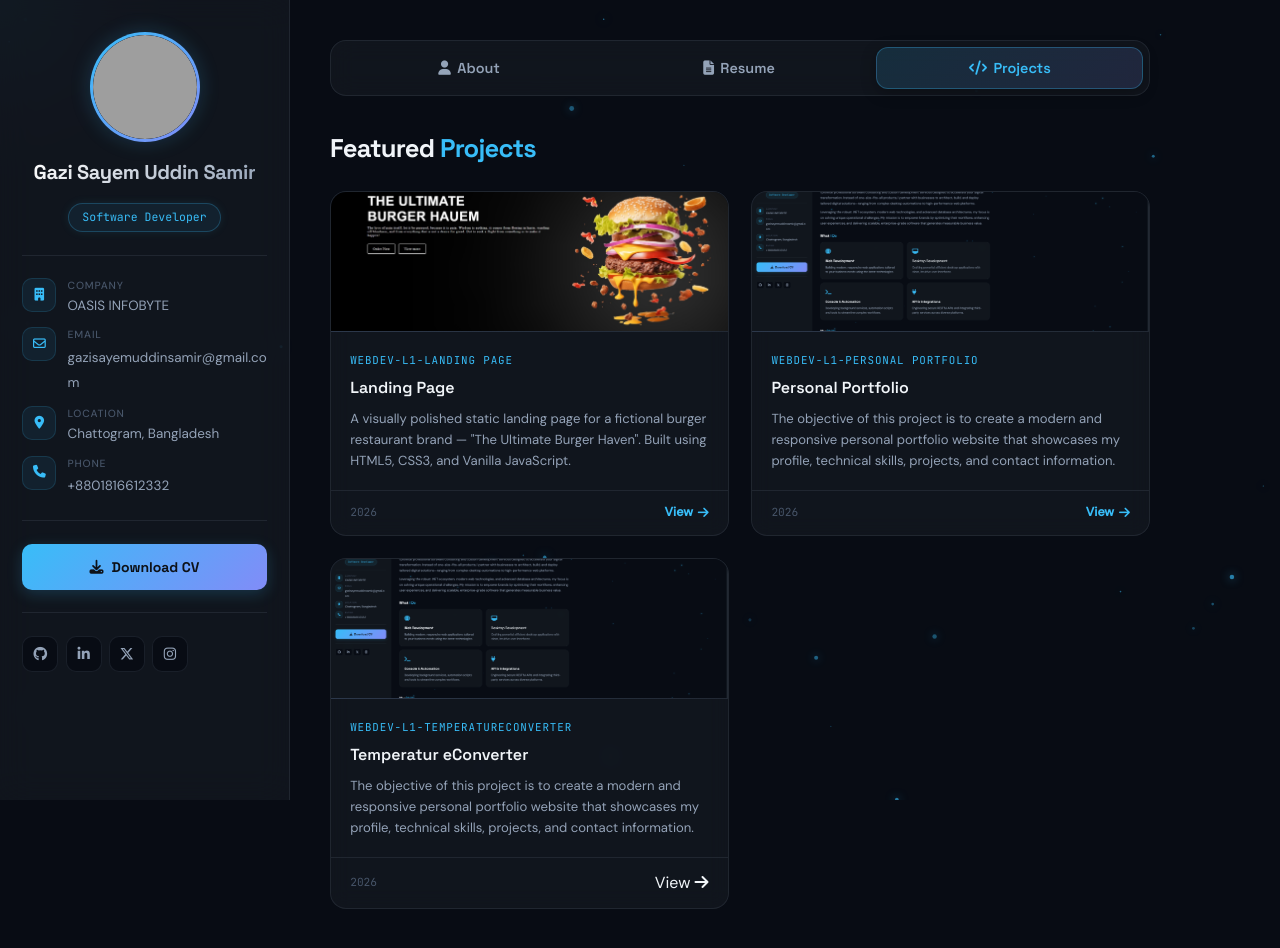
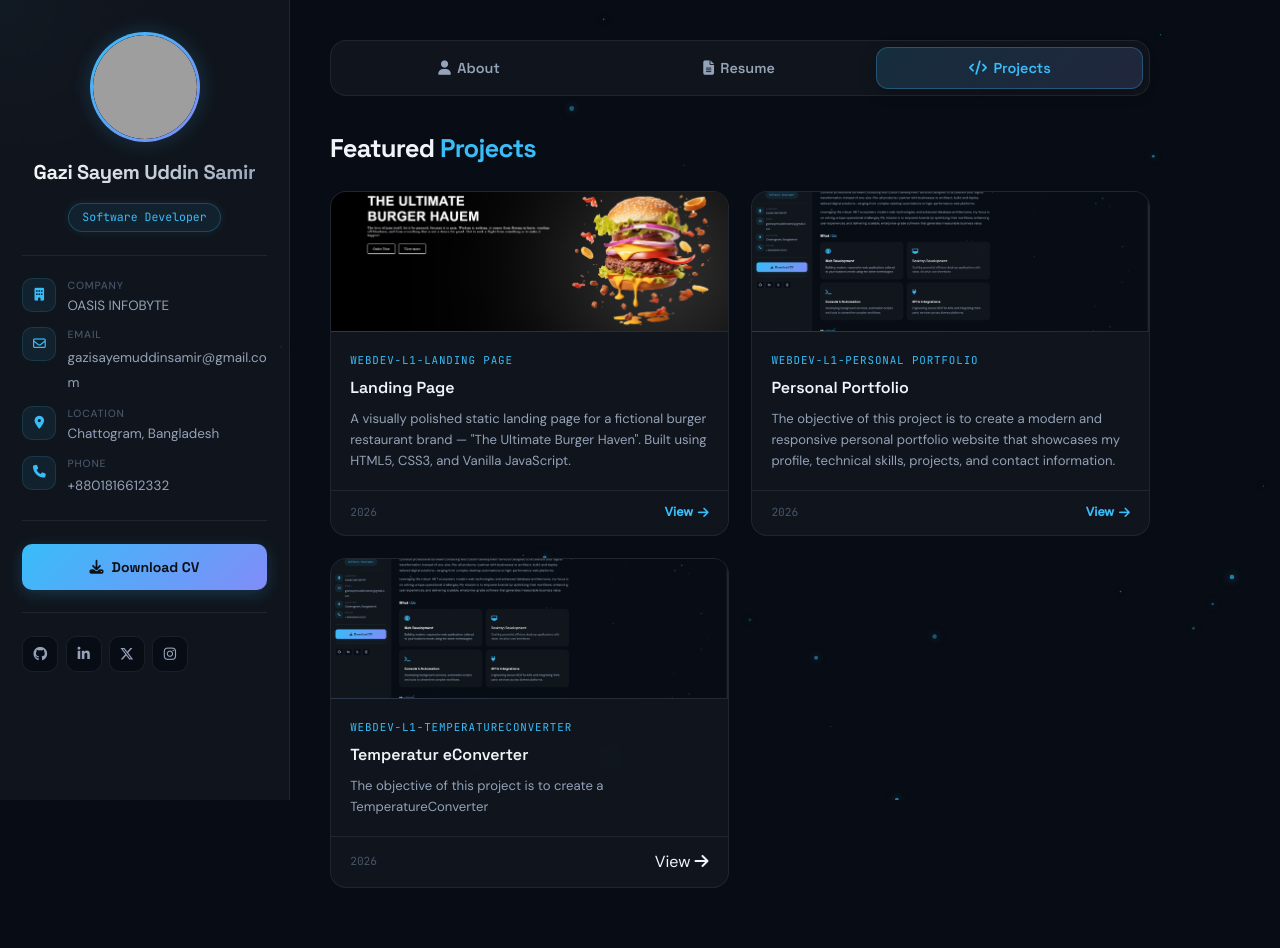
Before and after one commit to SayemSamir/OIBSIP, a plain HTML site: page WebDev-L1-PersonalPortfolio/index.html in a window 1280 px wide. Both pictures are taken after a click on the button "Projects". After the commit the page ends 927 px from the top, so only its background shows below. Drawn offline with Linux system fonts and the light colour scheme; grey boxes are pictures that could not be loaded.

Commit message:
Update index.html

```diff
--- a/WebDev-L1-PersonalPortfolio/index.html
+++ b/WebDev-L1-PersonalPortfolio/index.html
@@ -357,7 +357,7 @@
   <div class="proj-body">
     <div class="proj-cat">WebDev-L1-TemperatureConverter</div>
     <div class="proj-name">Temperatur eConverter</div>
-    <p class="proj-desc">The objective of this project is to create a modern and responsive personal portfolio website that showcases my profile, technical skills, projects, and contact information.</p>
+    <p class="proj-desc">The objective of this project is to create a TemperatureConverter </p>
   </div>
   <div class="proj-foot">
     <span class="proj-year">2026</span>
```
